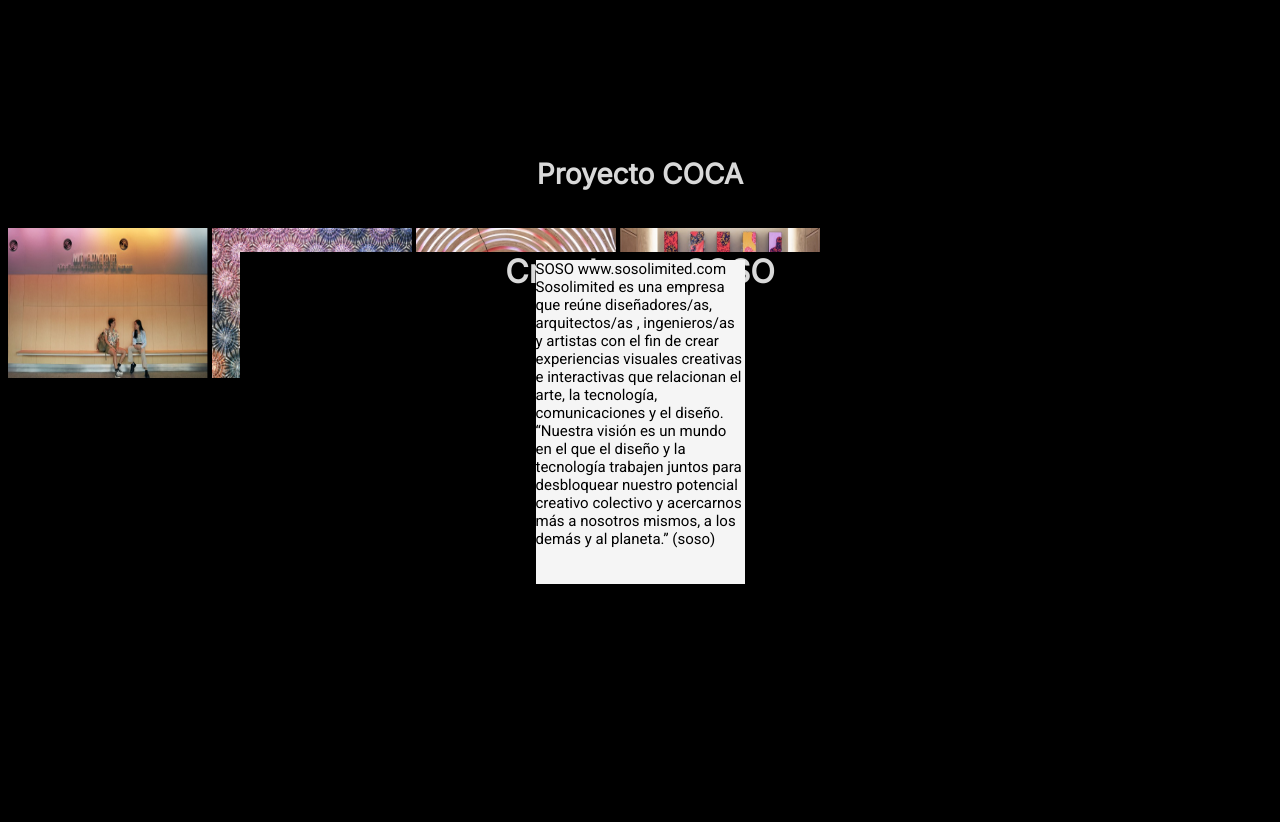
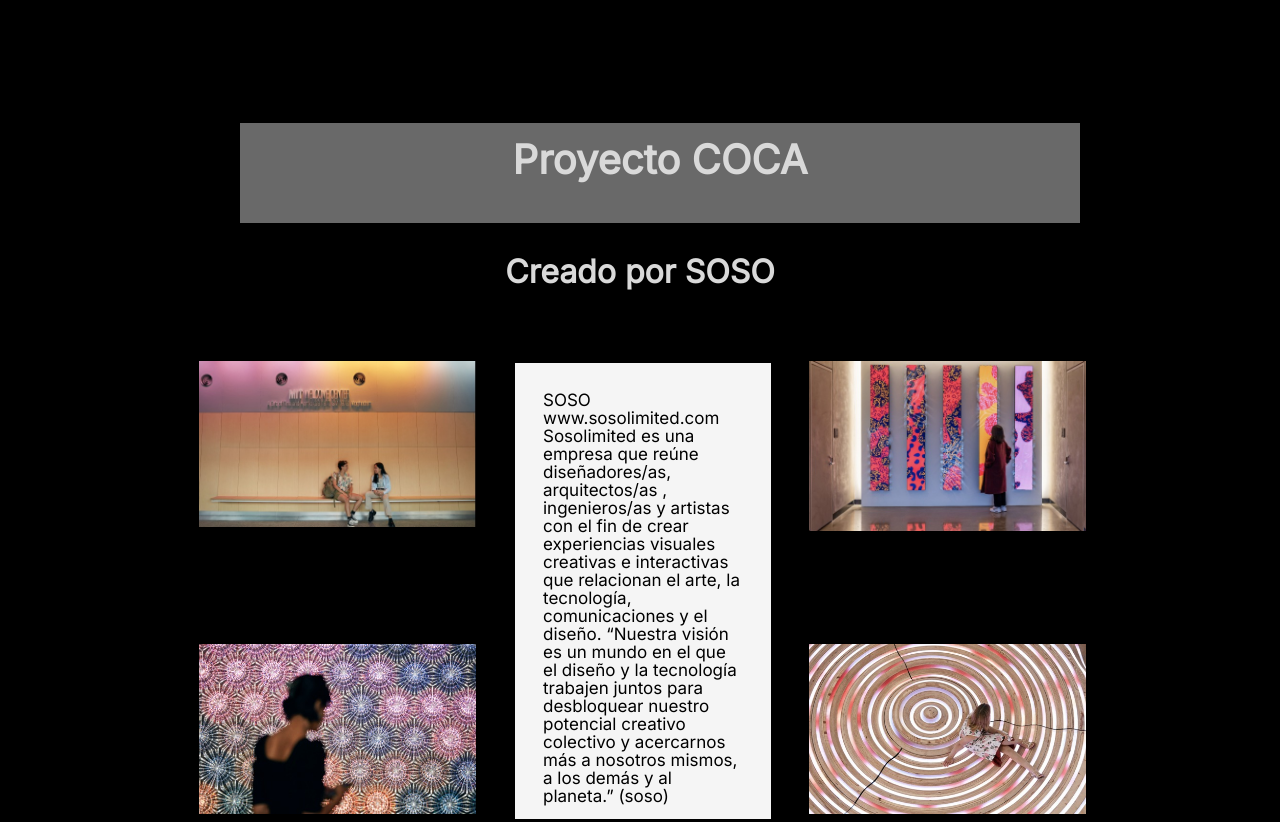
Before and after one commit to renahaberle/m02-g09, a plain HTML site: page index.html in a window 1280 px wide. Shown: the part 2660-3482 px from the top of the page. Drawn offline with Linux system fonts and the light colour scheme.

Commit message:
cambio caca2

```diff
--- a/style.css
+++ b/style.css
@@ -337,20 +337,23 @@ line-height: 18px;
 
 color: #000000;}
 
-.once h2 {background-color: black;
+
+.once h2 {background-color: dimgrey;
 position: absolute;
 width: 800px;
-height: 40px;
+height: 60px;
 left: calc(50% - 800px/2);
-top: 2794px;
-
+top: 2750px;
 font-family: 'Inter';
 font-style: normal;
 font-weight: 800;
-font-size: 28px;
+font-size: 40px;
 line-height: 34px;
+padding: 20px;
+padding-top: -20px;
+color: #D9D9D9;}
 
-color: #D9D9D9;}
+
 
 
 
@@ -374,16 +377,59 @@ color: #D9D9D9;}
 
 .trece h4 {background-color: whitesmoke;
 position: absolute;
-width: 209px;
-height: 324px;
-left: calc(50% - 209px/2);
-top: 2900px;
-
-font-family: 'Roboto';
+width: 200px;
+height: 400px;
+left: calc(50% - 250px/2);
+top: 3000px;
+padding: 28px;
+font-family: 'Inter';
 font-style: normal;
 font-weight: 200;
-font-size: 15px;
+font-size: 17px;
 line-height: 18px;
+color: #000000;
+}
+#soso1 {
+float: left;
+position: absolute;
+margin-left: calc(50% - 1000px/2);
+margin-top: 0px;
+position: absolute;
+width: 277px;
+height: 166px;
+left: 59px;
+top: 3021px;
+}
+
+#soso2 {position: absolute;
+float: left;
+margin-left: calc(50% - 1000px/2);
+margin-top: 0px;
+width: 277px;
+height: 170px;
+left: 59px;
+top: 3304px;
+}
+
+#soso3 {position: absolute;
+float: right;
+margin-left: calc(50% - -220px/2);
+margin-top: 0px;
+width: 277px;
+height: 170px;
+left: 59px;
+top: 3304px;
+}
+
+#soso4 {position: absolute;
+float: right;
+margin-left: calc(50% - -220px/2);
+margin-top: 0px;
+width: 277px;
+height: 170px;
+left: 59px;
+top: 3021px;
+}
 
 color: #000000;}
 
```
